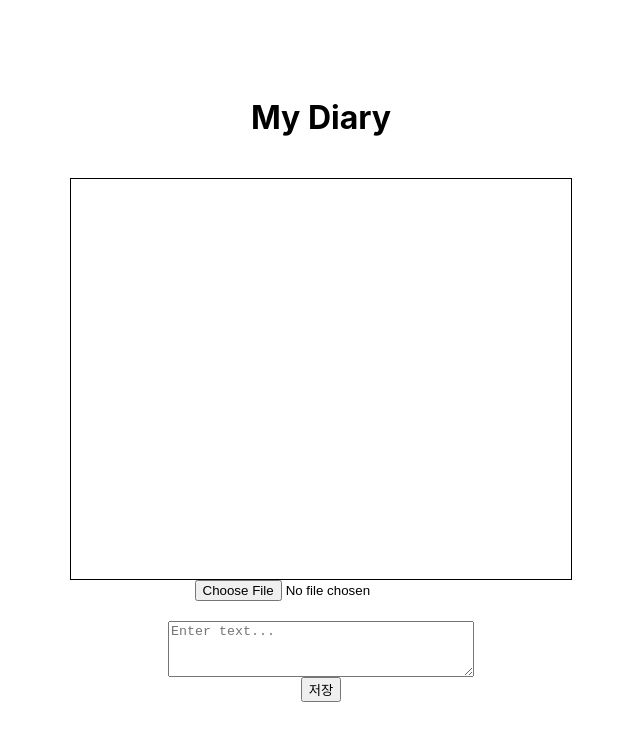
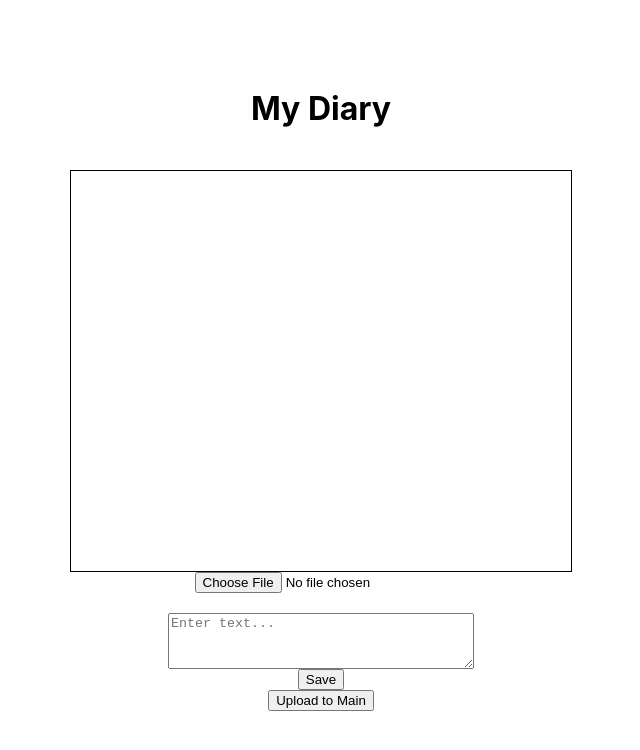
Before and after one commit to qhrud00/diary, a React (Create React App) app in the folder diary/: page /pic in a window 1280 px wide. Shown: the top 750 px of the page, without its empty margins (319-959 px from the left). Built offline with nearby package versions, Linux system fonts and the light colour scheme.

Commit message:
feat:글씨옮기기기능추가

```diff
--- a/diary/src/diary/Main.jsx
+++ b/diary/src/diary/Main.jsx
@@ -1,12 +1,15 @@
 import React from "react";
-import { useNavigate } from "react-router-dom";
+import { useNavigate, useLocation } from "react-router-dom";
 
 function Main() {
   const navigate = useNavigate();
+  const location = useLocation();
 
   const handleTitleClick = () => {
     navigate("/pic");
   };
+
+  const editedImage = location.state?.editedImage;
 
   return (
     <div
@@ -26,6 +29,9 @@ function Main() {
       >
         My Diary
       </h1>
+
+      {/* 업로드된 이미지를 표시 */}
+      {editedImage && <img src={editedImage} alt="Uploaded" />}
     </div>
   );
 }
--- a/diary/src/diary/pic.jsx
+++ b/diary/src/diary/pic.jsx
@@ -90,6 +90,12 @@ function Pic() {
     }
   }, [uploadedImage, text, textPosition, canvasWidth, canvasHeight]);
 
+  const handleUploadToMain = () => {
+    if (uploadedImage) {
+      navigate("/main", { state: { editedImage: uploadedImage } });
+    }
+  };
+
   return (
     <div
       style={{
@@ -129,7 +135,8 @@ function Pic() {
         style={{ marginTop: 20, width: 300, height: 50 }}
       />
 
-      <button onClick={handleSaveImage}>저장</button>
+      <button onClick={handleSaveImage}>Save</button>
+      <button onClick={handleUploadToMain}>Upload to Main</button>
     </div>
   );
 }
```
